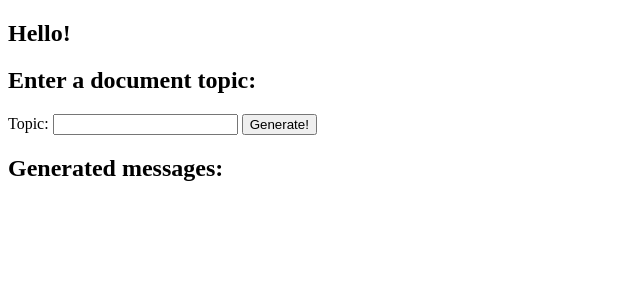
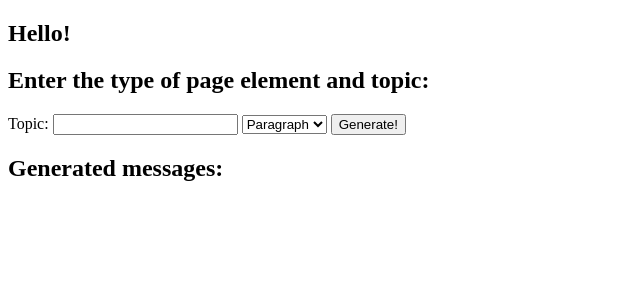
Before and after one commit to abeljoby/opendocsapi, a Flask app: page / in a window 1280 px wide. Shown: the top 300 px of the page, without its empty margins (0-640 px from the left). Run offline with Flask 3, Linux system fonts and the light colour scheme.

Commit message:
Created page element generation form

```diff
--- a/app.py
+++ b/app.py
@@ -27,7 +27,7 @@ class PageElement(BaseModel):
 					"id": "heading-1",
 					# "lang": null,
 					# "lists": null,
-					"type": "heading",
+					"type": "Heading",
 					# "uri": null
 				},
                 # Paragraph
@@ -37,7 +37,7 @@ class PageElement(BaseModel):
 					"id": "para-1",
 					# "lang": null,
 					# "lists": null,
-					"type": "paragraph",
+					"type": "Paragraph",
 					# "uri": null
 				},
                 # Code
@@ -47,7 +47,7 @@ class PageElement(BaseModel):
 					"id": "code-2",
 					"lang": "python",
 					# "lists": null,
-					"type": "code",
+					"type": "Code",
 					# "uri": null
 				},
                 # Image
@@ -57,7 +57,7 @@ class PageElement(BaseModel):
 					"id": "image-1",
 					# "lang": null,
 					# "lists": null,
-					"type": "image",
+					"type": "Image",
 					"uri": "http://example.com/python-usage.png"
 				},
                 # Bullet List
@@ -80,7 +80,7 @@ class PageElement(BaseModel):
 							"value": "Start coding!"
 						}
 					],
-					"type": "bullet_list",
+					"type": "BulletList",
 					# "uri": null
 				}
             ]
@@ -115,24 +115,24 @@ class Document(BaseModel):
                         "heading": "Page 1 Heading",
                         "page_elements": [
                             {
-                                "type": "heading",
+                                "type": "Heading",
                                 "id": "heading-1",
                                 "data": "Introduction",
                                 "htype": 1
                             },
                             {
-                                "type": "paragraph",
+                                "type": "Paragraph",
                                 "id": "para-1",
                                 "data": "This is a paragraph."
                             },
                             {
-                                "type": "code",
+                                "type": "Code",
                                 "id": "code-1",
                                 "data": "print(\"Hello World\")",
                                 "lang": "python"
                             },
                             {
-                                "type": "bullet_list",
+                                "type": "BulletList",
                                 "id": "list-1",
                                 "lists": [
                                     {"id": "item-1", "value": "First item"},
@@ -140,7 +140,7 @@ class Document(BaseModel):
                                 ]
                             },
                             {
-                                "type": "image",
+                                "type": "Image",
                                 "id": "image-1",
                                 "uri": "http://example.com/image.png"
                             }
@@ -244,7 +244,7 @@ def generate_element():
                 },
                 {
                     "role": "user",
-                    "content": f"Generate a {element_type} about {content}.",
+                    "content": f"Generate a {element_type} element about {content}.",
                 }
             ]
         )
--- a/templates/index.html
+++ b/templates/index.html
@@ -11,10 +11,17 @@
         {% endif %}
         {% endblock %}
         {% block content %}
-        <h2>Enter a document topic:</h2>
-        <form action="/document" method="post">
+        <h2>Enter the type of page element and topic:</h2>
+        <form action="/element" method="post">
             <label for="prompt">Topic:</label>
             <input type="text" name="prompt" id="prompt" required>
+            <select name="type" id="type" required>
+              <option value="Heading">Heading</option>
+              <option value="Paragraph" selected>Paragraph</option>
+              <option value="BulletList">Bullet List</option>
+              <option value="Image">Image</option>
+              <option value="Code">Code</option>
+            </select>
             <input type="submit" value="Generate!" id="send-btn">
         </form>
         <h2>Generated messages:</h2>
@@ -44,10 +51,14 @@
           const messageInput = document.querySelector(
             "#prompt"
           );
+          const typeInput = document.querySelector(
+            "#type"
+          );
           const message = messageInput.value.trim();
+          const elementType = typeInput.value;
           const chatContainer = document.querySelector(".messages");
           // Append the user's message to the chat container
-          if (message) {
+          if (message && elementType) {
             const roleDiv = document.createElement("div");
             roleDiv.classList.add("message-role");
             roleDiv.classList.add("user");
@@ -57,18 +68,18 @@
 
             const userMessageDiv = document.createElement("div");
             userMessageDiv.classList.add("user-message");
-            userMessageDiv.textContent = message;
+            userMessageDiv.textContent = `Generate a ${elementType} element about ${message}.`;
             chatContainer.appendChild(userMessageDiv);
           }
           // Clear the message input
           messageInput.value = "";
           // Send the user's message to the server using AJAX
-          fetch("/document", {
+          fetch("/element", {
             method: "POST",
             headers: {
               "Content-Type": "application/json",
             },
-            body: JSON.stringify({ message: message }),
+            body: JSON.stringify({ message: message, type: elementType }),
           })
             .then((response) => response.json())
             .then((data) => {
```
